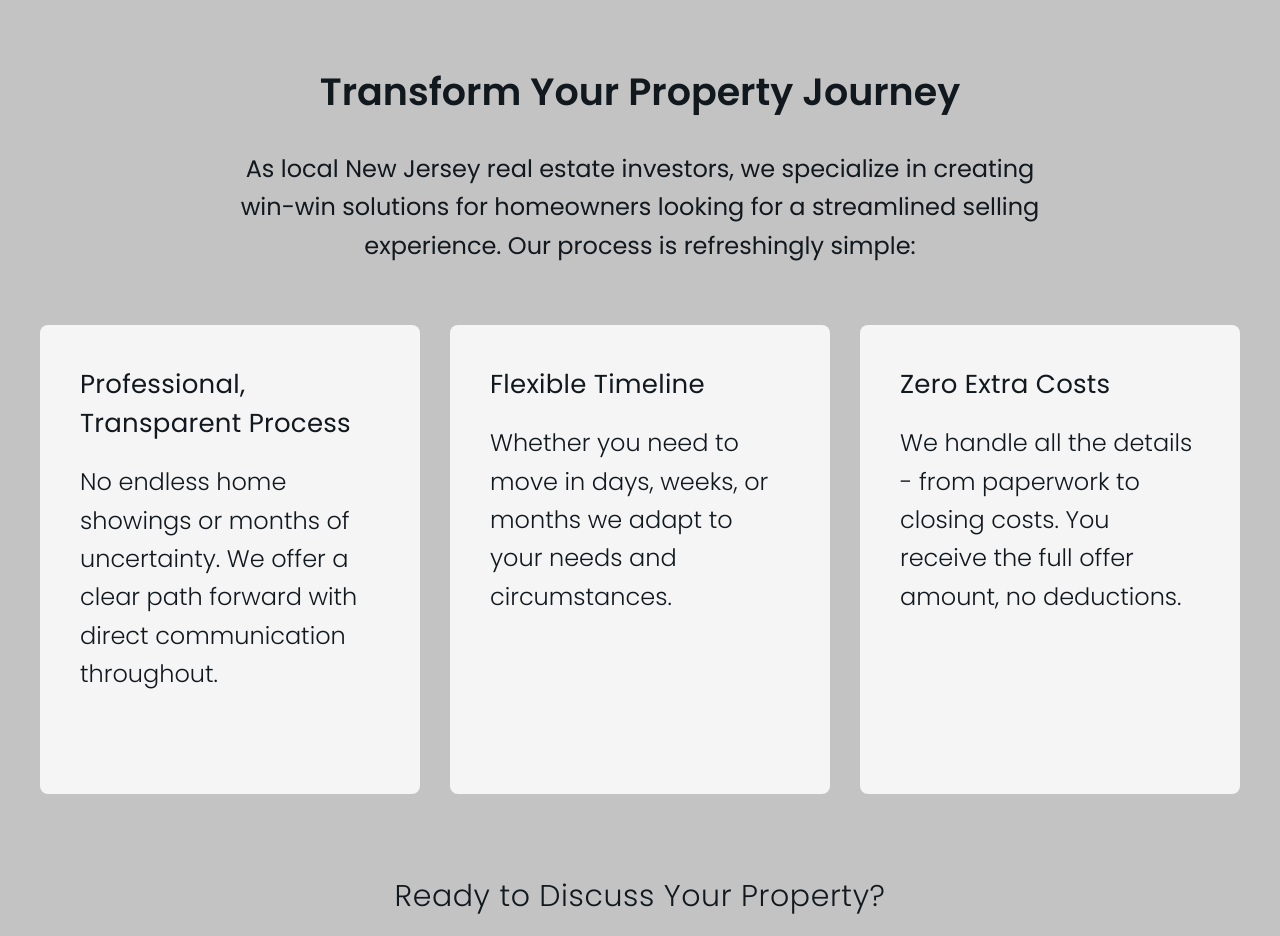
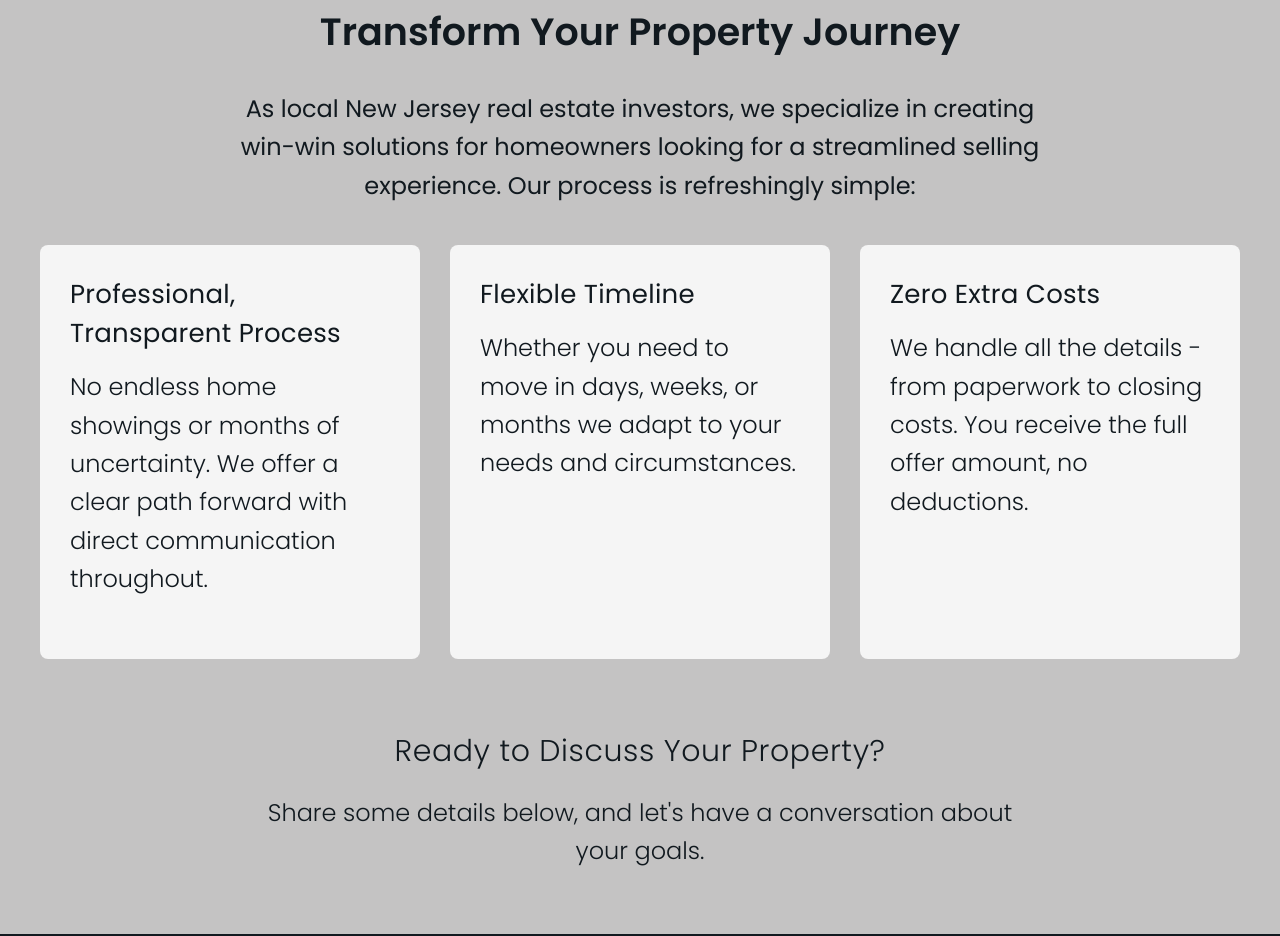
Before and after one commit to kishanpatel2003/kpi, a plain HTML site: page index.html in a window 1280 px wide. Shown: the part 795-1731 px from the top of the page. Drawn offline with nearby package versions, Linux system fonts and the light colour scheme.

Commit message:
Update styles.css

```diff
--- a/styles.css
+++ b/styles.css
@@ -76,7 +76,6 @@ header p {
     box-shadow: 0px 6px 10px rgba(0, 0, 0, 0.15);
 }
 
-
 .benefits {
     display: grid;
     grid-template-columns: repeat(auto-fit, minmax(300px, 1fr));
@@ -86,22 +85,25 @@ header p {
  }
 
  .benefit-item {
-    padding: 2rem;
+    padding: 1.5rem;  /* Reduced padding for tighter fit */
     background: #f5f5f5;
     border-radius: 8px;
     text-align: left;
-    transition: transform 0.3s ease;
+    transition: transform 0.3s ease;  /* Keep transition for hover effect */
+    height: 100%;  /* Make all boxes same height */
+    display: flex;
+    flex-direction: column;
  }
 
  .benefit-item:hover {
-    transform: translateY(-5px);
+    transform: translateY(-5px);  /* Keep the hover effect */
  }
 
  .benefit-item h3 {
     font-family: 'Poppins', sans-serif;
     font-size: 1.3rem;
     color: #11191f;
-    margin-bottom: 1rem;
+    margin-bottom: 0.75rem;  /* Reduced margin for tighter spacing */
     font-weight: 400;
     letter-spacing: 0.01em;
  }
@@ -110,14 +112,16 @@ header p {
     font-family: 'Poppins', sans-serif;
     font-size: 1.1rem;
     color: #11191f;
-    line-height: 1.6;
+    line-height: 1.4;  /* Slightly reduced line height */
     font-weight: 300;
+    margin: 0;  /* Remove default margins */
  }
 
 .cta-section {
     text-align: center;
     padding: 2rem 0;
-    margin-top: 2rem;
+    margin-top: -0.5rem;
+
 }
 
 .cta-section h3 {
@@ -166,6 +170,7 @@ nav a:hover {
     background-color: #c4c3c3;  /* Light gray background */
     padding: 0.7rem 2rem;
     text-align: center;
+    margin-bottom: 1rem;
 }
 
 .welcome-section h2 {
@@ -182,7 +187,7 @@ nav a:hover {
     max-width: 800px;
     margin: 0 auto;
     line-height: 1.6;
-    margin-bottom: 3rem;
+    margin-bottom: 1.5rem;
 }
 
 .form-section {
@@ -191,7 +196,7 @@ nav a:hover {
     padding: 4rem 2rem;
     text-align: center;
     margin-top: -2rem;
-    margin-bottom: -5rem; /* This is controlling the space below the form */
+    margin-bottom: -7rem; /* This is controlling the space below the form */
 }
 
 
```
Lines whose indentation alone changed are shown as unchanged.
